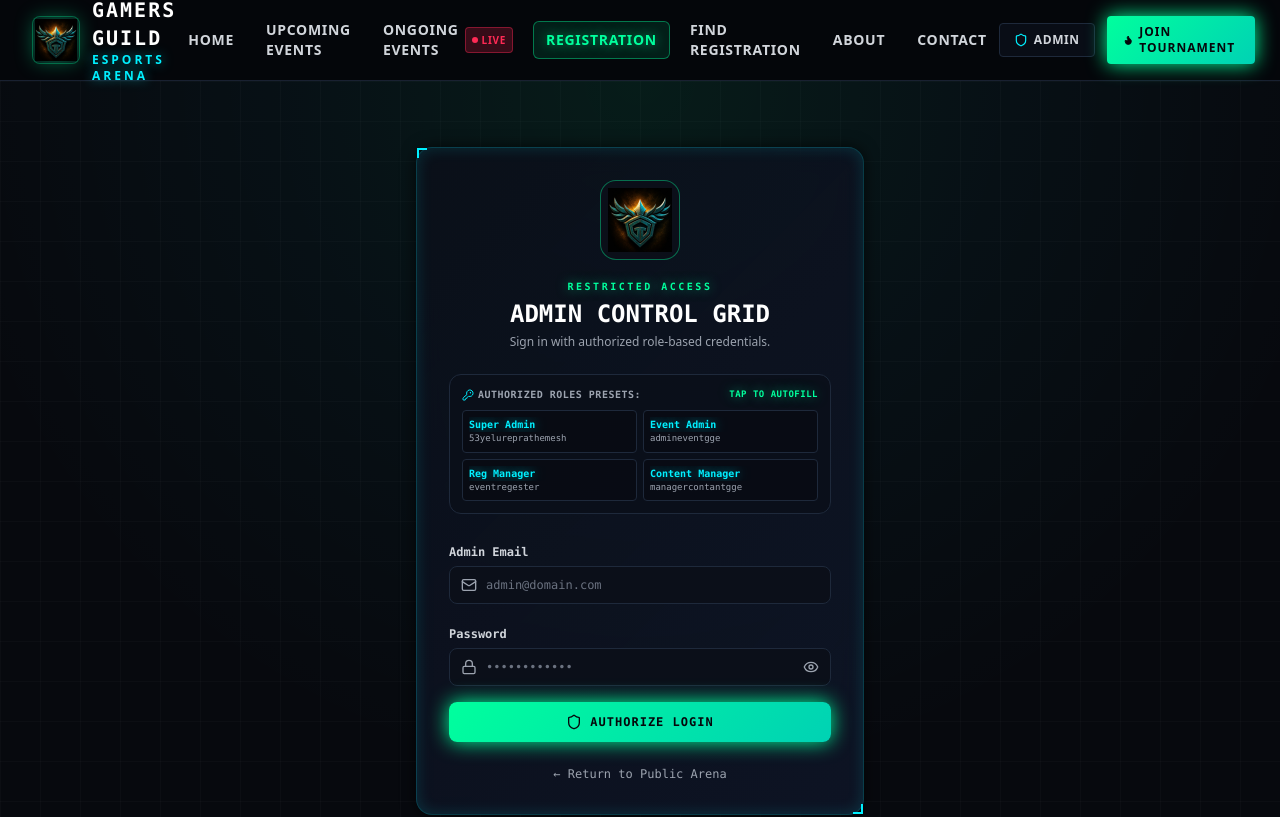
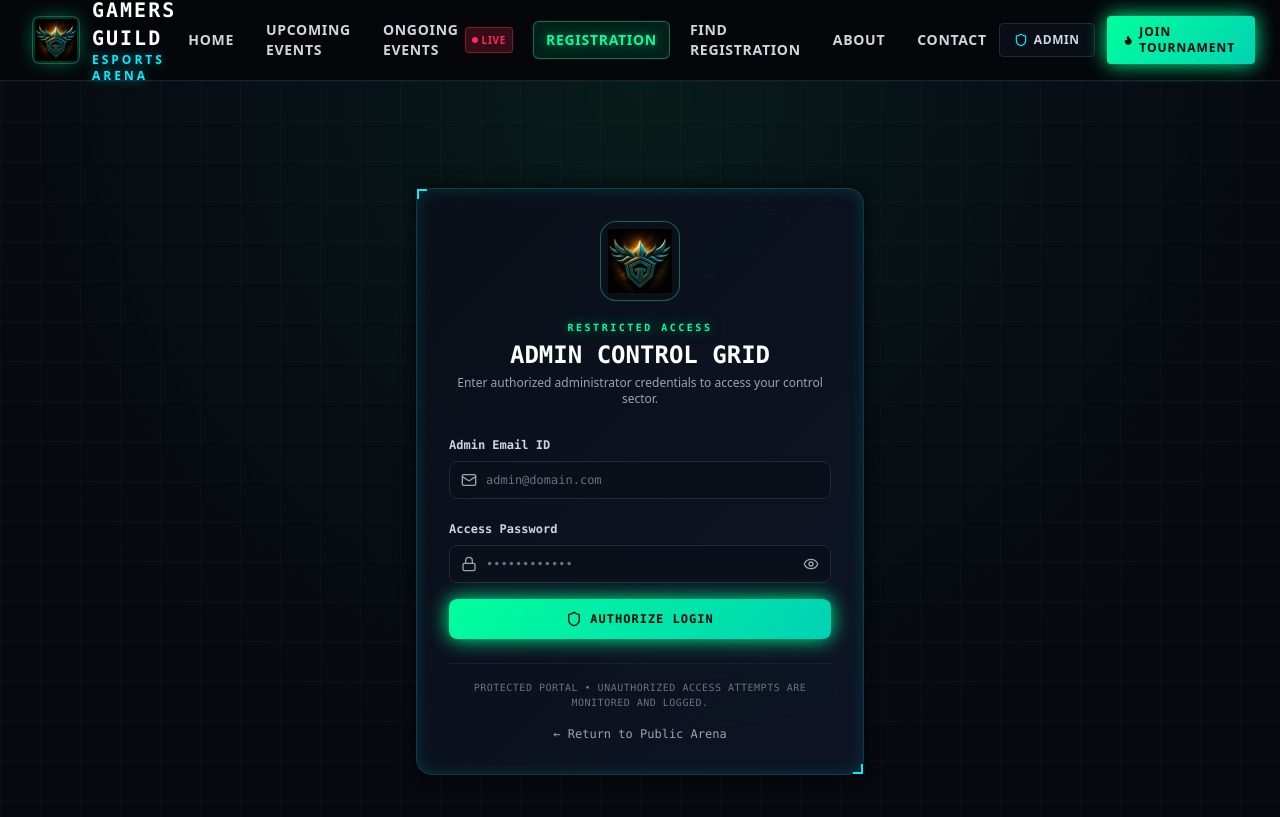
Before and after one commit to 53yelureprathemesh-bot/gamers-guild-esports, a Next.js app: page /admin/login in a window 1280 px wide. Shown: the top 817 px of the page. Built offline with nearby package versions, Linux system fonts and the light colour scheme.

Commit message:
fix(security): hide credentials, remove autofill presets, and enforce secret login

```diff
--- a/app/admin/login/page.tsx
+++ b/app/admin/login/page.tsx
@@ -4,47 +4,7 @@ import React, { useState } from 'react';
 import { useRouter } from 'next/navigation';
 import Image from 'next/image';
 import Link from 'next/link';
-import { Shield, Lock, Mail, Eye, EyeOff, CheckCircle2, AlertCircle, KeyRound, Sparkles } from 'lucide-react';
-import { AdminRole } from '@/lib/types';
-
-interface PresetAccount {
-  label: string;
-  roleName: string;
-  email: string;
-  pass: string;
-  role: AdminRole;
-}
-
-const PRESET_ACCOUNTS: PresetAccount[] = [
-  {
-    label: 'Super Admin',
-    roleName: 'Root Access',
-    email: '53yelureprathemesh@gmail.com',
-    pass: 'Prathamesh@27',
-    role: 'SUPER_ADMIN'
-  },
-  {
-    label: 'Event Admin',
-    roleName: 'Tournaments & Matches',
-    email: 'admineventgge@gmail.com',
-    pass: 'gamresguildesp@21',
-    role: 'EVENT_ADMIN'
-  },
-  {
-    label: 'Reg Manager',
-    roleName: 'Registrations & Approvals',
-    email: 'eventregester@gge.com',
-    pass: 'gamersguildesports@22',
-    role: 'REGISTRATION_MANAGER'
-  },
-  {
-    label: 'Content Manager',
-    roleName: 'Media & Homepage',
-    email: 'managercontantgge@gge.com',
-    pass: 'gamersguildesp@ggesports',
-    role: 'CONTENT_EDITOR'
-  }
-];
+import { Shield, Lock, Mail, Eye, EyeOff, AlertCircle } from 'lucide-react';
 
 export default function AdminLoginPage() {
   const router = useRouter();
@@ -53,12 +13,6 @@ export default function AdminLoginPage() {
   const [showPassword, setShowPassword] = useState(false);
   const [errorMsg, setErrorMsg] = useState<string | null>(null);
   const [loading, setLoading] = useState(false);
-
-  const fillPreset = (preset: PresetAccount) => {
-    setEmail(preset.email);
-    setPassword(preset.pass);
-    setErrorMsg(null);
-  };
 
   const handleLogin = async (e: React.FormEvent) => {
     e.preventDefault();
@@ -69,7 +23,6 @@ export default function AdminLoginPage() {
     const trimmedPassword = password.trim();
 
     try {
-      // 1. Authenticate against the backend login API
       const res = await fetch('/api/admin/login', {
         method: 'POST',
         headers: { 'Content-Type': 'application/json' },
@@ -89,33 +42,9 @@ export default function AdminLoginPage() {
         return;
       }
 
-      // 2. Client-side fallback if backend in-memory restart or offline
-      const match = PRESET_ACCOUNTS.find(p => p.email.toLowerCase() === trimmedEmail);
-      if (match && match.pass === trimmedPassword) {
-        localStorage.setItem('gg_admin_user', JSON.stringify({
-          email: match.email,
-          name: `${match.label}`,
-          role: match.role
-        }));
-        router.push('/admin');
-        return;
-      }
-
       setErrorMsg(data.error || 'ACCESS DENIED: Invalid administrator email or password.');
     } catch {
-      // Offline fallback
-      const match = PRESET_ACCOUNTS.find(p => p.email.toLowerCase() === trimmedEmail);
-      if (match && match.pass === trimmedPassword) {
-        localStorage.setItem('gg_admin_user', JSON.stringify({
-          email: match.email,
-          name: `${match.label}`,
-          role: match.role
-        }));
-        router.push('/admin');
-        return;
-      }
-
-      setErrorMsg('ACCESS DENIED: Invalid administrator credentials.');
+      setErrorMsg('ACCESS DENIED: Connection error during credential authorization.');
     } finally {
       setLoading(false);
     }
@@ -130,7 +59,7 @@ export default function AdminLoginPage() {
           <div className="relative w-20 h-20 mx-auto p-1.5 rounded-2xl bg-cyber-dark border border-neon-emerald/40 flex items-center justify-center mb-3">
             <Image
               src="/images/logo.png"
-              alt="Logo"
+              alt="Gamers Guild Logo"
               width={64}
               height={64}
               className="object-contain"
@@ -143,36 +72,8 @@ export default function AdminLoginPage() {
             ADMIN CONTROL GRID
           </h1>
           <p className="text-xs text-gray-400 font-sans mt-1">
-            Sign in with authorized role-based credentials.
+            Enter authorized administrator credentials to access your control sector.
           </p>
-        </div>
-
-        {/* Quick Role Fast-Pass Selectors */}
-        <div className="mb-6 p-3 rounded-xl bg-cyber-dark/80 border border-cyber-border space-y-2">
-          <div className="flex items-center justify-between text-[10px] font-mono text-gray-400 uppercase tracking-wider font-bold">
-            <span className="flex items-center space-x-1">
-              <KeyRound className="w-3 h-3 text-neon-cyan" />
-              <span>AUTHORIZED ROLES PRESETS:</span>
-            </span>
-            <span className="text-[9px] text-neon-emerald font-semibold">TAP TO AUTOFILL</span>
-          </div>
-          <div className="grid grid-cols-2 gap-1.5">
-            {PRESET_ACCOUNTS.map((preset) => (
-              <button
-                key={preset.email}
-                type="button"
-                onClick={() => fillPreset(preset)}
-                className={`p-1.5 text-left rounded border transition-all text-[11px] font-mono ${
-                  email.toLowerCase() === preset.email.toLowerCase()
-                    ? 'border-neon-emerald bg-neon-emerald/15 text-white'
-                    : 'border-cyber-border bg-cyber-black/40 text-gray-300 hover:border-neon-cyan/60 hover:text-white'
-                }`}
-              >
-                <div className="font-bold truncate text-[10px] text-neon-cyan">{preset.label}</div>
-                <div className="text-[9px] text-gray-400 truncate">{preset.email.split('@')[0]}</div>
-              </button>
-            ))}
-          </div>
         </div>
 
         {errorMsg && (
@@ -184,8 +85,8 @@ export default function AdminLoginPage() {
 
         {/* Credentials Form */}
         <form onSubmit={handleLogin} className="space-y-4">
-          <div className="space-y-1">
-            <label className="text-xs font-mono font-bold text-gray-300">Admin Email</label>
+          <div className="space-y-1.5">
+            <label className="text-xs font-mono font-bold text-gray-300">Admin Email ID</label>
             <div className="relative">
               <Mail className="w-4 h-4 text-gray-400 absolute left-3 top-1/2 -translate-y-1/2" />
               <input
@@ -199,8 +100,8 @@ export default function AdminLoginPage() {
             </div>
           </div>
 
-          <div className="space-y-1">
-            <label className="text-xs font-mono font-bold text-gray-300">Password</label>
+          <div className="space-y-1.5">
+            <label className="text-xs font-mono font-bold text-gray-300">Access Password</label>
             <div className="relative">
               <Lock className="w-4 h-4 text-gray-400 absolute left-3 top-1/2 -translate-y-1/2" />
               <input
@@ -224,14 +125,21 @@ export default function AdminLoginPage() {
           <button
             type="submit"
             disabled={loading}
-            className="btn-cyber-primary w-full py-3 rounded-lg text-xs font-black font-mono uppercase tracking-wider flex items-center justify-center space-x-2 shadow-neon-emerald mt-4"
+            className="btn-cyber-primary w-full py-3 rounded-lg text-xs font-black font-mono uppercase tracking-wider flex items-center justify-center space-x-2 shadow-neon-emerald mt-6"
           >
             <Shield className="w-4 h-4 text-cyber-black" />
-            <span>{loading ? 'AUTHENTICATING...' : 'AUTHORIZE LOGIN'}</span>
+            <span>{loading ? 'AUTHENTICATING CREDENTIALS...' : 'AUTHORIZE LOGIN'}</span>
           </button>
         </form>
 
-        <div className="text-center mt-6">
+        {/* Security Notice */}
+        <div className="mt-6 pt-4 border-t border-cyber-border/60 text-center">
+          <p className="text-[10px] font-mono text-gray-500 uppercase tracking-wider">
+            Protected Portal • Unauthorized access attempts are monitored and logged.
+          </p>
+        </div>
+
+        <div className="text-center mt-4">
           <Link href="/" className="text-xs font-mono text-gray-400 hover:text-white flex items-center justify-center space-x-1">
             <span>&larr; Return to Public Arena</span>
           </Link>
--- a/app/admin/users/page.tsx
+++ b/app/admin/users/page.tsx
@@ -20,13 +20,11 @@ import {
   AlertTriangle
 } from 'lucide-react';
 import { AdminUser, AdminRole } from '@/lib/types';
-import { INITIAL_ADMINS } from '@/lib/dataStore';
 
 export default function AdminUsersPage() {
-  const [admins, setAdmins] = useState<AdminUser[]>(INITIAL_ADMINS);
+  const [admins, setAdmins] = useState<AdminUser[]>([]);
   const [editingAdmin, setEditingAdmin] = useState<Partial<AdminUser> | null>(null);
   const [showModalPassword, setShowModalPassword] = useState(false);
-  const [revealedPasswords, setRevealedPasswords] = useState<Record<string, boolean>>({});
   const [copiedId, setCopiedId] = useState<string | null>(null);
   const [searchQuery, setSearchQuery] = useState('');
   const [notice, setNotice] = useState<string | null>(null);
@@ -60,10 +58,6 @@ export default function AdminUsersPage() {
     fetchAdmins();
   }, []);
 
-  const toggleReveal = (id: string) => {
-    setRevealedPasswords(prev => ({ ...prev, [id]: !prev[id] }));
-  };
-
   const copyToClipboard = (text: string, id: string) => {
     navigator.clipboard.writeText(text);
     setCopiedId(id);
@@ -76,27 +70,39 @@ export default function AdminUsersPage() {
       return;
     }
 
-    if (!editingAdmin.password || editingAdmin.password.trim().length < 6) {
+    // If new admin, password is required
+    if (!editingAdmin.id && (!editingAdmin.password || editingAdmin.password.trim().length < 6)) {
+      alert('Password is required and must be at least 6 characters.');
+      return;
+    }
+
+    // If editing existing admin and password provided, validate length
+    if (editingAdmin.password && editingAdmin.password.trim().length < 6) {
       alert('Password must be at least 6 characters.');
       return;
     }
 
     try {
+      const payload: any = {
+        ...editingAdmin,
+        email: editingAdmin.email.trim().toLowerCase(),
+      };
+
+      if (editingAdmin.password && editingAdmin.password.trim()) {
+        payload.password = editingAdmin.password.trim();
+      }
+
       const res = await fetch('/api/admin/data', {
         method: 'POST',
         headers: { 'Content-Type': 'application/json' },
         body: JSON.stringify({
           action: 'save-admin',
-          payload: {
-            ...editingAdmin,
-            email: editingAdmin.email.trim().toLowerCase(),
-            password: editingAdmin.password.trim()
-          }
+          payload
         })
       });
       const data = await res.json();
       if (data.success) {
-        setNotice(`Credentials for "${editingAdmin.full_name}" saved successfully!`);
+        setNotice(`Admin settings for "${editingAdmin.full_name}" saved successfully!`);
         fetchAdmins();
         setEditingAdmin(null);
         setTimeout(() => setNotice(null), 4000);
@@ -208,14 +214,11 @@ export default function AdminUsersPage() {
           </div>
           <div className="text-xs font-mono font-bold text-white truncate">53yelureprathemesh@gmail.com</div>
           <div className="text-[11px] font-mono text-gray-400 flex items-center justify-between pt-1 border-t border-cyber-border">
-            <span>Pass: <code className="text-neon-cyan font-bold">Prathamesh@27</code></span>
-            <button
-              onClick={() => copyToClipboard('Prathamesh@27', 'copy-super')}
-              className="text-gray-400 hover:text-white"
-              title="Copy Password"
-            >
-              {copiedId === 'copy-super' ? <Check className="w-3.5 h-3.5 text-neon-emerald" /> : <Copy className="w-3.5 h-3.5" />}
-            </button>
+            <span className="flex items-center space-x-1.5 text-neon-emerald">
+              <Lock className="w-3 h-3" />
+              <span className="font-bold tracking-wider">PROTECTED KEY</span>
+            </span>
+            <span className="text-[9px] px-1.5 py-0.5 rounded bg-cyber-dark text-neon-gold border border-neon-gold/30 font-bold uppercase">ROOT</span>
           </div>
           <div className="text-[10px] text-gray-400 font-sans">Full Root Access to All Settings & Data</div>
         </div>
@@ -228,14 +231,11 @@ export default function AdminUsersPage() {
           </div>
           <div className="text-xs font-mono font-bold text-white truncate">admineventgge@gmail.com</div>
           <div className="text-[11px] font-mono text-gray-400 flex items-center justify-between pt-1 border-t border-cyber-border">
-            <span>Pass: <code className="text-neon-cyan font-bold">gamresguildesp@21</code></span>
-            <button
-              onClick={() => copyToClipboard('gamresguildesp@21', 'copy-event')}
-              className="text-gray-400 hover:text-white"
-              title="Copy Password"
-            >
-              {copiedId === 'copy-event' ? <Check className="w-3.5 h-3.5 text-neon-emerald" /> : <Copy className="w-3.5 h-3.5" />}
-            </button>
+            <span className="flex items-center space-x-1.5 text-neon-emerald">
+              <Lock className="w-3 h-3" />
+              <span className="font-bold tracking-wider">PROTECTED KEY</span>
+            </span>
+            <span className="text-[9px] px-1.5 py-0.5 rounded bg-cyber-dark text-neon-cyan border border-neon-cyan/30 font-bold uppercase">EVENTS</span>
           </div>
           <div className="text-[10px] text-gray-400 font-sans">Tournaments, Matches & Standings</div>
         </div>
@@ -248,14 +248,11 @@ export default function AdminUsersPage() {
           </div>
           <div className="text-xs font-mono font-bold text-white truncate">eventregester@gge.com</div>
           <div className="text-[11px] font-mono text-gray-400 flex items-center justify-between pt-1 border-t border-cyber-border">
-            <span>Pass: <code className="text-neon-cyan font-bold">gamersguildesports@22</code></span>
-            <button
-              onClick={() => copyToClipboard('gamersguildesports@22', 'copy-reg')}
-              className="text-gray-400 hover:text-white"
-              title="Copy Password"
-            >
-              {copiedId === 'copy-reg' ? <Check className="w-3.5 h-3.5 text-neon-emerald" /> : <Copy className="w-3.5 h-3.5" />}
-            </button>
+            <span className="flex items-center space-x-1.5 text-neon-emerald">
+              <Lock className="w-3 h-3" />
+              <span className="font-bold tracking-wider">PROTECTED KEY</span>
+            </span>
+            <span className="text-[9px] px-1.5 py-0.5 rounded bg-cyber-dark text-neon-emerald border border-neon-emerald/30 font-bold uppercase">REGISTRATIONS</span>
           </div>
           <div className="text-[10px] text-gray-400 font-sans">Registrations, Forms & Approvals</div>
         </div>
@@ -268,14 +265,11 @@ export default function AdminUsersPage() {
           </div>
           <div className="text-xs font-mono font-bold text-white truncate">managercontantgge@gge.com</div>
           <div className="text-[11px] font-mono text-gray-400 flex items-center justify-between pt-1 border-t border-cyber-border">
-            <span>Pass: <code className="text-neon-cyan font-bold">gamersguildesp@ggesports</code></span>
-            <button
-              onClick={() => copyToClipboard('gamersguildesp@ggesports', 'copy-content')}
-              className="text-gray-400 hover:text-white"
-              title="Copy Password"
-            >
-              {copiedId === 'copy-content' ? <Check className="w-3.5 h-3.5 text-neon-emerald" /> : <Copy className="w-3.5 h-3.5" />}
-            </button>
+            <span className="flex items-center space-x-1.5 text-neon-emerald">
+              <Lock className="w-3 h-3" />
+              <span className="font-bold tracking-wider">PROTECTED KEY</span>
+            </span>
+            <span className="text-[9px] px-1.5 py-0.5 rounded bg-cyber-dark text-neon-purple border border-neon-purple/30 font-bold uppercase">CONTENT</span>
           </div>
           <div className="text-[10px] text-gray-400 font-sans">Homepage, Media, Sponsors & News</div>
         </div>
@@ -306,7 +300,7 @@ export default function AdminUsersPage() {
             <tr className="border-b border-cyber-border text-gray-400 uppercase bg-cyber-dark/80">
               <th className="py-3.5 px-4">ADMINISTRATOR</th>
               <th className="py-3.5 px-4">EMAIL (LOGIN ID)</th>
-              <th className="py-3.5 px-4">PASSWORD</th>
+              <th className="py-3.5 px-4">CREDENTIAL KEY</th>
               <th className="py-3.5 px-4">ROLE</th>
               <th className="py-3.5 px-4">PERMISSIONS SCOPE</th>
               <th className="py-3.5 px-4">STATUS</th>
@@ -315,7 +309,6 @@ export default function AdminUsersPage() {
           </thead>
           <tbody className="divide-y divide-cyber-border">
             {filteredAdmins.map((adm) => {
-              const isRevealed = revealedPasswords[adm.id] || false;
               const isSuper = adm.email.toLowerCase() === '53yelureprathemesh@gmail.com';
 
               return (
@@ -343,32 +336,14 @@ export default function AdminUsersPage() {
                     </div>
                   </td>
 
-                  {/* Password Column with Reveal & Copy */}
+                  {/* Protected Credential Key Column */}
                   <td className="py-3.5 px-4">
                     <div className="inline-flex items-center space-x-2 bg-cyber-dark/80 px-2.5 py-1 rounded border border-cyber-border">
-                      <span className="font-mono font-bold tracking-wider text-neon-cyan text-[11px]">
-                        {isRevealed ? (adm.password || '••••••••') : '••••••••••••'}
+                      <Lock className="w-3.5 h-3.5 text-neon-emerald" />
+                      <span className="font-mono text-gray-400 text-xs tracking-widest">••••••••</span>
+                      <span className="text-[9px] font-mono px-1.5 py-0.5 rounded bg-neon-emerald/10 text-neon-emerald border border-neon-emerald/30 font-bold uppercase">
+                        PROTECTED
                       </span>
-
-                      <button
-                        type="button"
-                        onClick={() => toggleReveal(adm.id)}
-                        className="text-gray-400 hover:text-white focus:outline-none"
-                        title={isRevealed ? 'Hide password' : 'Show password'}
-                      >
-                        {isRevealed ? <EyeOff className="w-3.5 h-3.5" /> : <Eye className="w-3.5 h-3.5" />}
-                      </button>
-
-                      {adm.password && (
-                        <button
-                          type="button"
-                          onClick={() => copyToClipboard(adm.password || '', `pass-${adm.id}`)}
-                          className="text-gray-400 hover:text-white focus:outline-none"
-                          title="Copy password"
-                        >
-                          {copiedId === `pass-${adm.id}` ? <Check className="w-3.5 h-3.5 text-neon-emerald" /> : <Copy className="w-3.5 h-3.5" />}
-                        </button>
-                      )}
                     </div>
                   </td>
 
@@ -402,7 +377,7 @@ export default function AdminUsersPage() {
                     <div className="flex items-center justify-end space-x-2">
                       <button
                         onClick={() => {
-                          setEditingAdmin(adm);
+                          setEditingAdmin({ ...adm, password: '' });
                           setShowModalPassword(false);
                         }}
                         className="p-1.5 rounded hover:bg-white/10 text-gray-300 hover:text-neon-cyan transition-colors"
@@ -468,7 +443,9 @@ export default function AdminUsersPage() {
             {/* Password Field with Generator & Toggle */}
             <div>
               <div className="flex items-center justify-between mb-1">
-                <label className="text-gray-300 font-bold">Password *</label>
+                <label className="text-gray-300 font-bold">
+                  {editingAdmin.id ? 'Reset Access Password (optional)' : 'Access Password *'}
+                </label>
                 <button
                   type="button"
                   onClick={generateRandomPassword}
@@ -481,11 +458,11 @@ export default function AdminUsersPage() {
               <div className="relative">
                 <input
                   type={showModalPassword ? 'text' : 'password'}
-                  required
+                  required={!editingAdmin.id}
                   value={editingAdmin.password || ''}
                   onChange={(e) => setEditingAdmin({ ...editingAdmin, password: e.target.value })}
                   className="w-full pl-3 pr-9 py-2 bg-cyber-dark border border-cyber-border rounded text-white focus:outline-none focus:border-neon-cyan"
-                  placeholder="Set password for this admin..."
+                  placeholder={editingAdmin.id ? 'Leave blank to keep current secret password...' : 'Enter strong password (min 6 chars)...'}
                 />
                 <button
                   type="button"
@@ -495,7 +472,11 @@ export default function AdminUsersPage() {
                   {showModalPassword ? <EyeOff className="w-4 h-4" /> : <Eye className="w-4 h-4" />}
                 </button>
               </div>
-              <p className="text-[10px] text-gray-500 mt-1">Share this email and password with the team member to grant access.</p>
+              <p className="text-[10px] text-gray-500 mt-1">
+                {editingAdmin.id
+                  ? 'Keep blank to preserve the existing password, or enter a new one to reset access.'
+                  : 'Share this email and password privately with the team member to grant access.'}
+              </p>
             </div>
 
             <div>
--- a/lib/dataStore.ts
+++ b/lib/dataStore.ts
@@ -703,7 +703,7 @@ class DataStore {
         ...this.admins[existingIdx],
         ...admin,
         email: cleanEmail,
-        password: admin.password || this.admins[existingIdx].password
+        password: (admin.password && admin.password.trim()) ? admin.password.trim() : this.admins[existingIdx].password
       };
       return this.admins[existingIdx];
     }
```
Also changed, not shown: app/api/admin/data/route.ts (+9 -3 lines).
